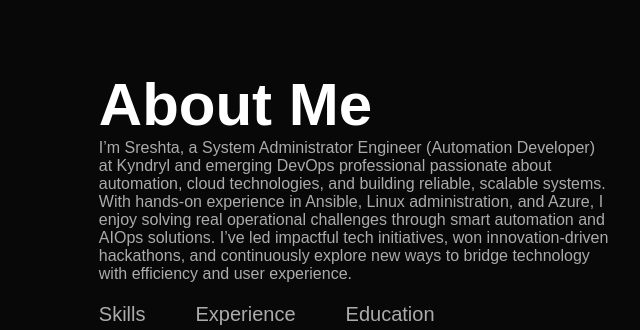
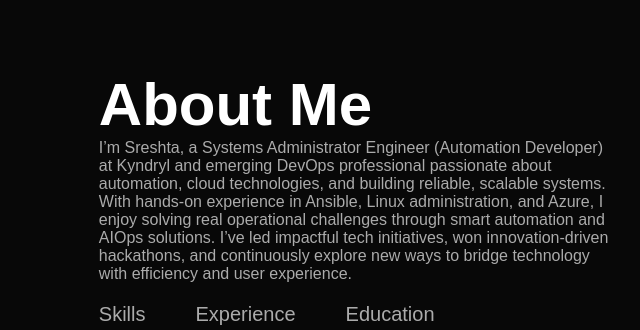
Before and after one commit to sreshtech/portfolio.github.io, a plain HTML site: page index.html in a window 1280 px wide. Shown: the part 820-1150 px from the top of the page, 540-1180 px from the left. Drawn offline with Linux system fonts and the light colour scheme.

Commit message:
Update index.html

```diff
--- a/index.html
+++ b/index.html
@@ -50,7 +50,7 @@
                     <div class="about-col-2">
                         <h1 class="sub-title">About Me</h1>
                         <p>
-                            I’m Sreshta, a System Administrator Engineer (Automation Developer) at Kyndryl and emerging DevOps professional passionate about automation,
+                            I’m Sreshta, a Systems Administrator Engineer (Automation Developer) at Kyndryl and emerging DevOps professional passionate about automation,
                             cloud technologies, and building reliable, scalable systems. With hands-on experience in Ansible,
                              Linux administration, and Azure, I enjoy solving real operational challenges through smart automation
                               and AIOps solutions. I’ve led impactful tech initiatives, won innovation-driven hackathons,
```
